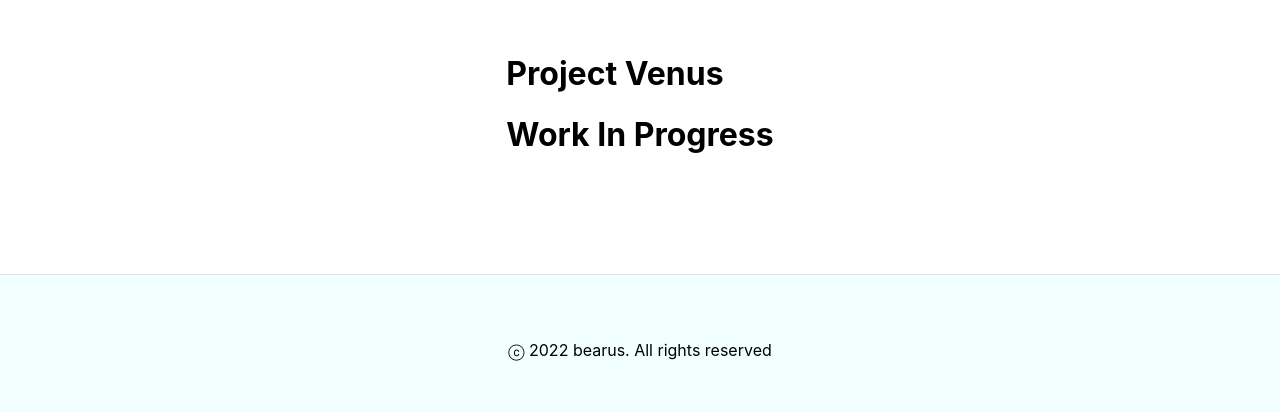
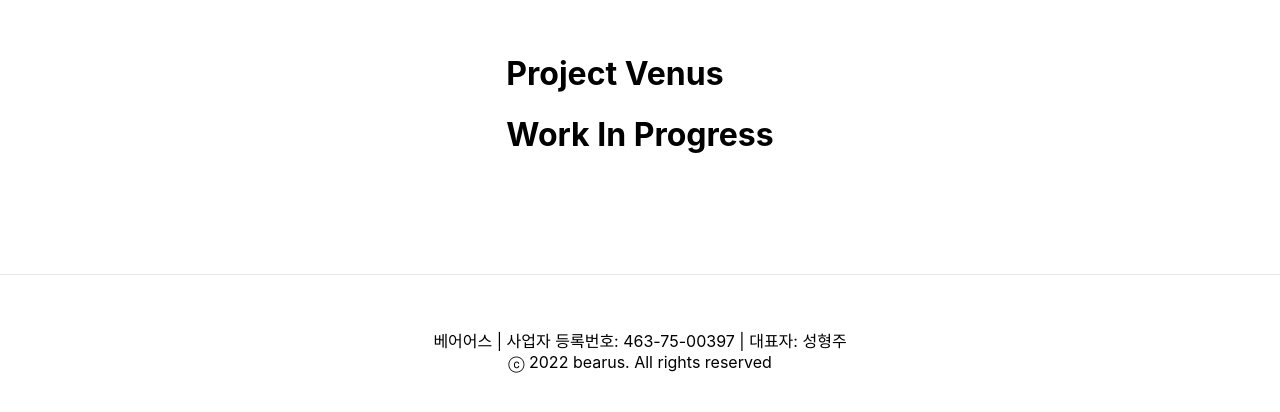
Before and after one commit to bearus-team/bearus.co, a Next.js app: page / in a window 1280 px wide. Shown: the part 2366-2778 px from the top of the page. Built offline with nearby package versions, Linux system fonts and the light colour scheme; a web font is replaced by a local one.

Commit message:
feat: 사업자 번호 추가

```diff
--- a/components/Footer.tsx
+++ b/components/Footer.tsx
@@ -4,14 +4,15 @@ function Page() {
       style={{
         width: "100%",
         height: "150px",
-        backgroundColor: "#f1ffff",
         display: "flex",
+        flexDirection: "column",
         justifyContent: "center",
         alignItems: "center",
         borderTop: "1px solid rgba(0, 27, 55, 0.1)",
       }}
     >
-      ⓒ 2022 bearus. All rights reserved
+      <div>베어어스 | 사업자 등록번호: 463-75-00397 | 대표자: 성형주</div>
+      <div>ⓒ 2022 bearus. All rights reserved</div>
     </div>
   );
 }
```
